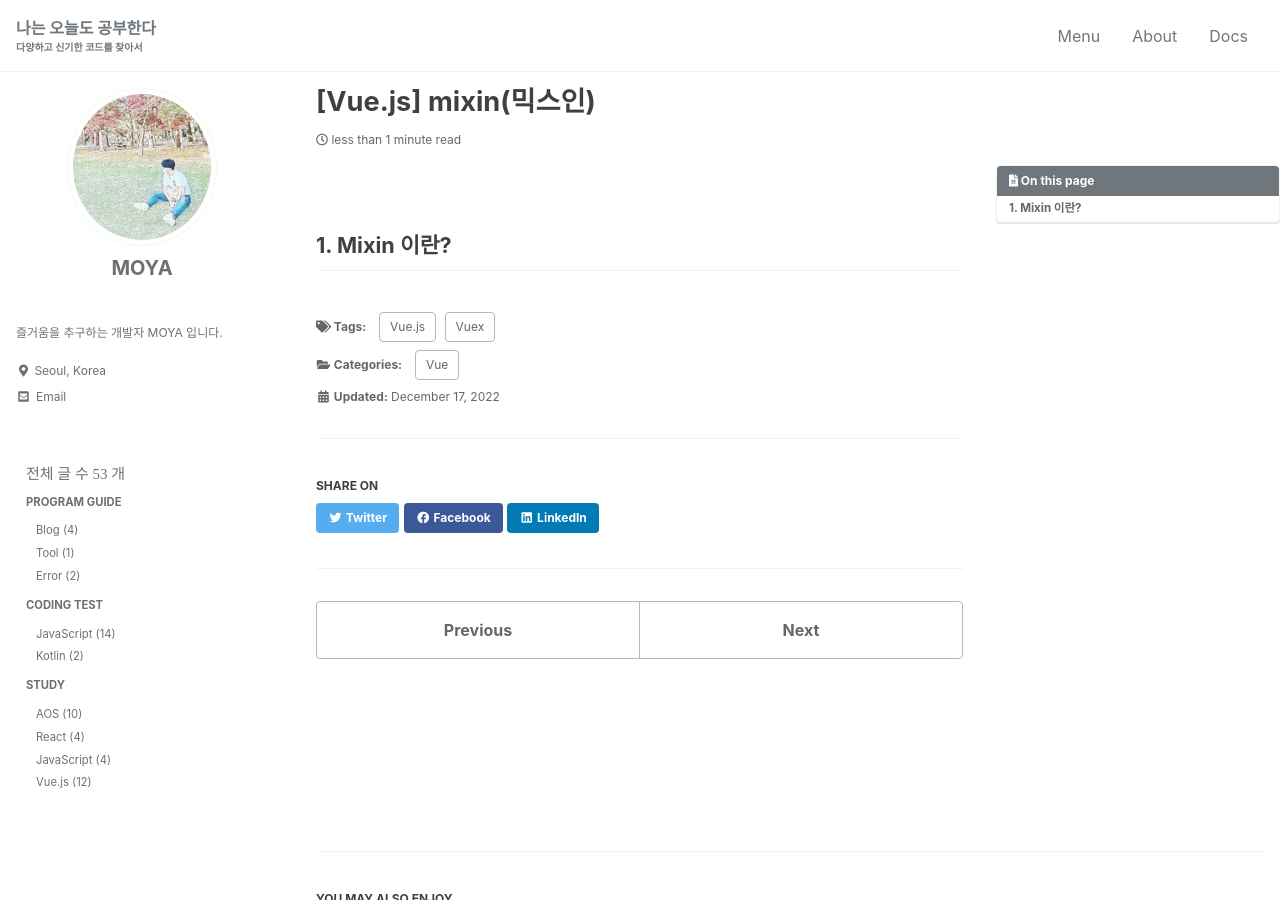
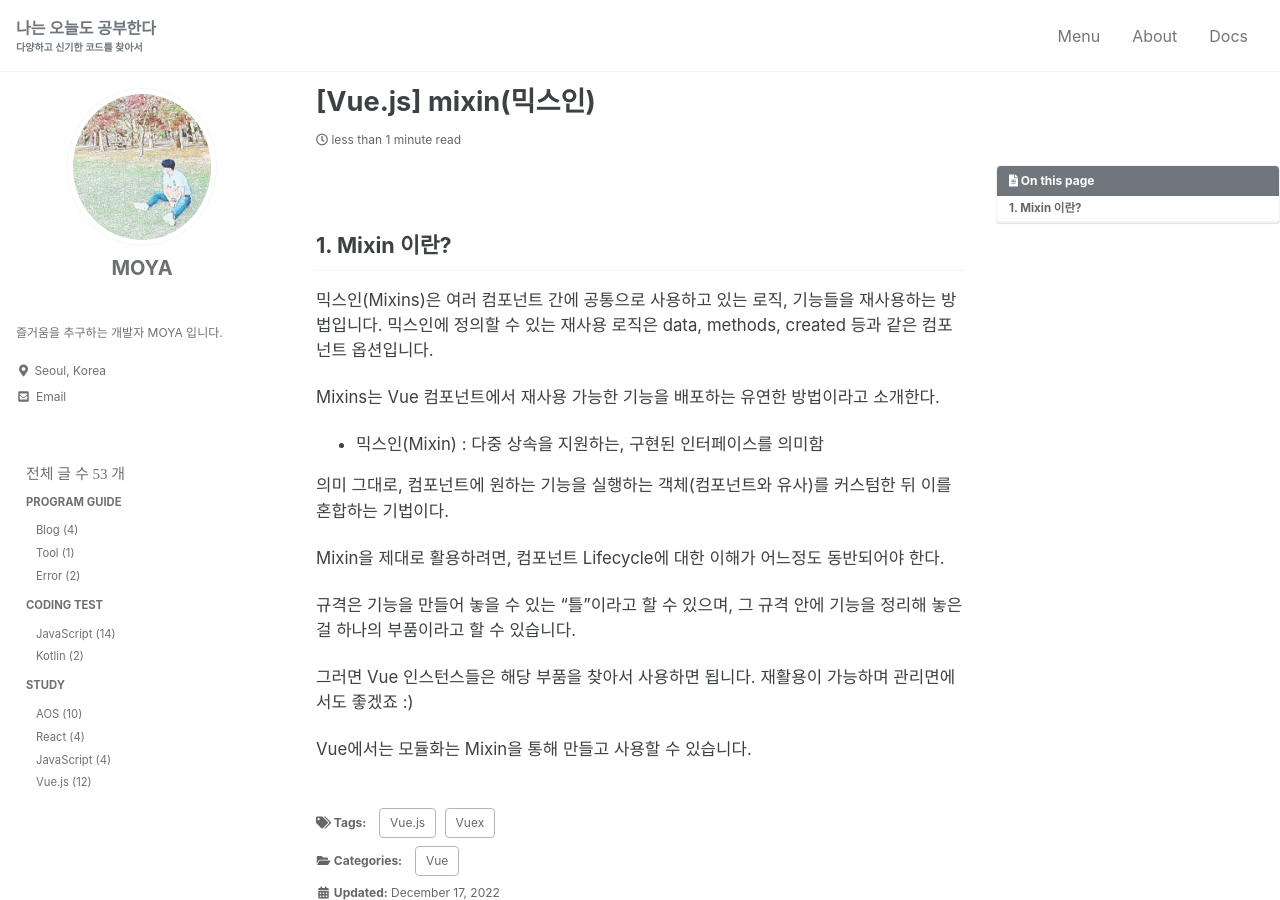
Before and after one commit to kdc7140/kdc7140.github.io, a Jekyll site: the page built from _posts/study/2022-12-17-vue012.md, in a window 1280 px wide and 900 px high. Built offline with Jekyll 4.4.1, drawn with Linux system fonts in a browser that asks for light colours; cached includes are drawn as plain includes; some web fonts are replaced.

Commit message:
add mixin

```diff
--- a/_posts/study/2022-12-17-vue012.md
+++ b/_posts/study/2022-12-17-vue012.md
@@ -14,3 +14,24 @@ tags:
 <br/>
 
 ## 1. Mixin 이란?
+
+믹스인(Mixins)은 여러 컴포넌트 간에 공통으로 사용하고 있는 로직, 기능들을 재사용하는 방법입니다. 믹스인에 정의할 수 있는 재사용 로직은 data, methods, created 등과 같은 컴포넌트 옵션입니다.
+
+
+Mixins는 Vue 컴포넌트에서 재사용 가능한 기능을 배포하는 유연한 방법이라고 소개한다.
+
+* 믹스인(Mixin) : 다중 상속을 지원하는, 구현된 인터페이스를 의미함
+
+
+의미 그대로, 컴포넌트에 원하는 기능을 실행하는 객체(컴포넌트와 유사)를 커스텀한 뒤 이를 혼합하는 기법이다.
+
+Mixin을 제대로 활용하려면, 컴포넌트 Lifecycle에 대한 이해가 어느정도 동반되어야 한다.
+
+
+
+
+규격은 기능을 만들어 놓을 수 있는 "틀"이라고 할 수 있으며, 그 규격 안에 기능을 정리해 놓은 걸 하나의 부품이라고 할 수 있습니다.
+
+그러면 Vue 인스턴스들은 해당 부품을 찾아서 사용하면 됩니다. 재활용이 가능하며 관리면에서도 좋겠죠 :)
+
+Vue에서는 모듈화는 Mixin을 통해 만들고 사용할 수 있습니다.
```
